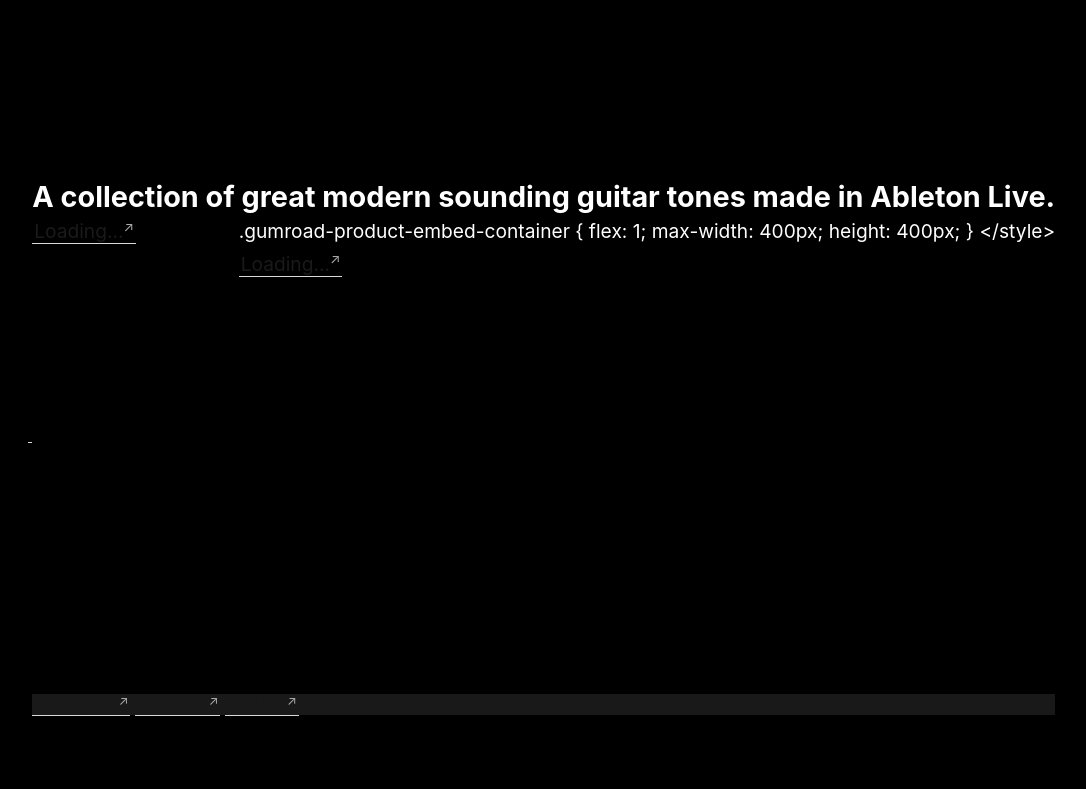
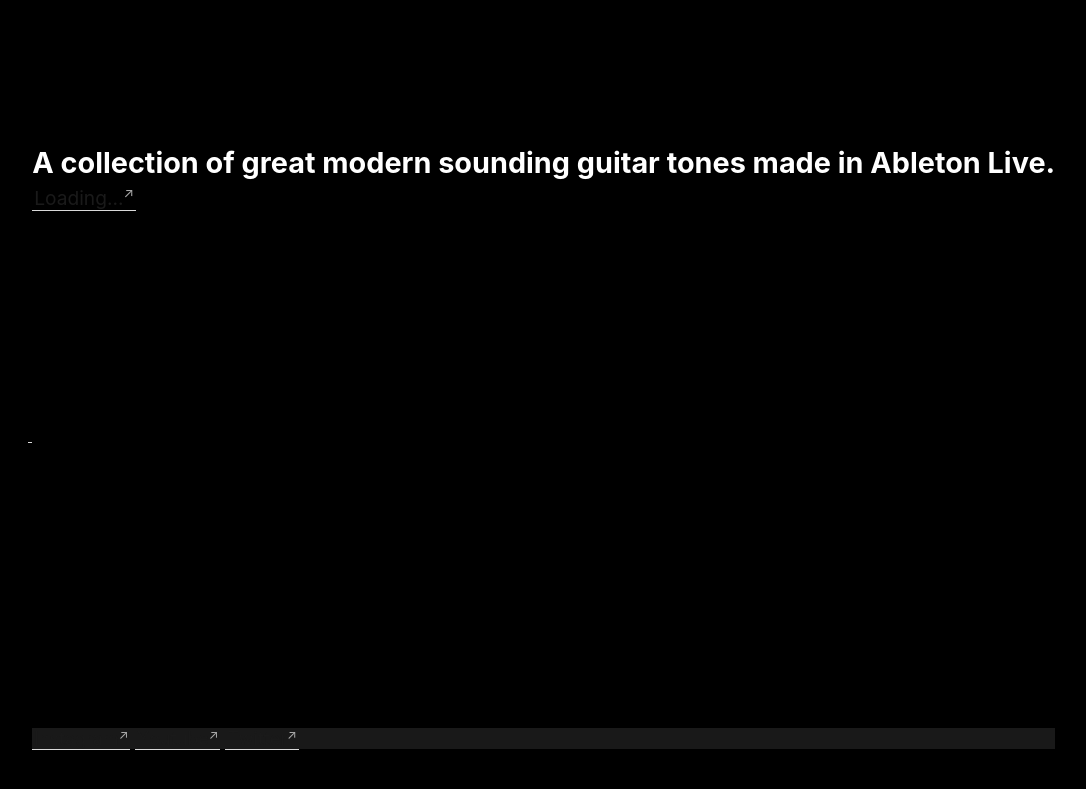
Before and after one commit to raultizze/raultizzeweb, a Jekyll site: the page built from _pages/Guitar.md, in a window 1280 px wide. Shown: the top 789 px of the page, without its empty margins (63-1149 px from the left). Built offline with Jekyll 4.4.1, drawn with Linux system fonts in a browser that asks for light colours.

Commit message:
Update Guitar.md

```diff
--- a/_pages/Guitar.md
+++ b/_pages/Guitar.md
@@ -9,6 +9,4 @@
 ## A collection of great modern sounding guitar tones made in Ableton Live.
 
 
-<style> .gumroad-product-embed-container { flex: 1; max-width: 400px; height: 400px; } </style> <div style="display: flex;"> <div class="gumroad-product-embed-container"> <div class="gumroad-product-embed"> <a href="https://raultizze.gumroad.com/l/armul">Loading...</a> </div> </div>
-
-<!-- Siguiente elemento --> <div>  .gumroad-product-embed-container { flex: 1; max-width: 400px; height: 400px; } </style> <div style="display: flex;"> <div class="gumroad-product-embed-container"> <div class="gumroad-product-embed"> <a href="https://raultizze.gumroad.com/l/armul">Loading...</a> </div> </div>
+<style> .gumroad-product-embed-container { flex: 1; max-width: 500px; height: 500px; } </style> <div style="display: flex;"> <div class="gumroad-product-embed-container"> <div class="gumroad-product-embed"> <a href="https://raultizze.gumroad.com/l/armul">Loading...</a> </div> </div>
```
